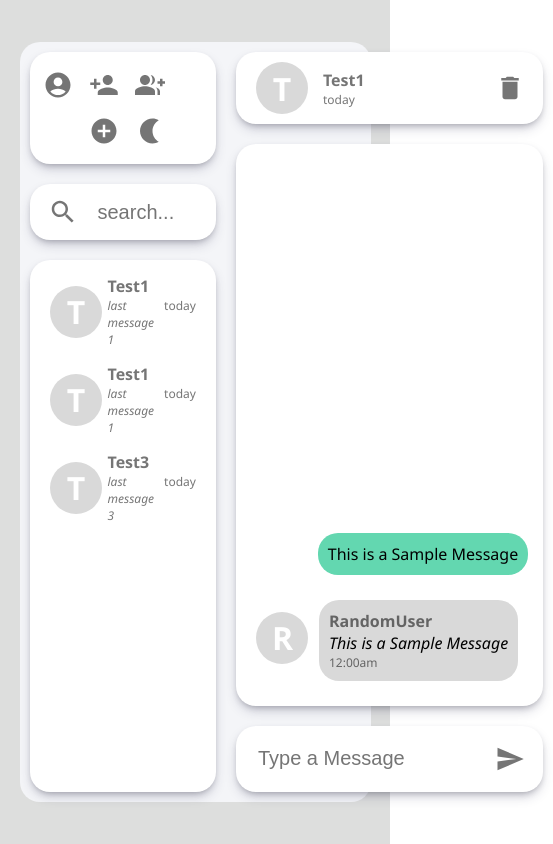
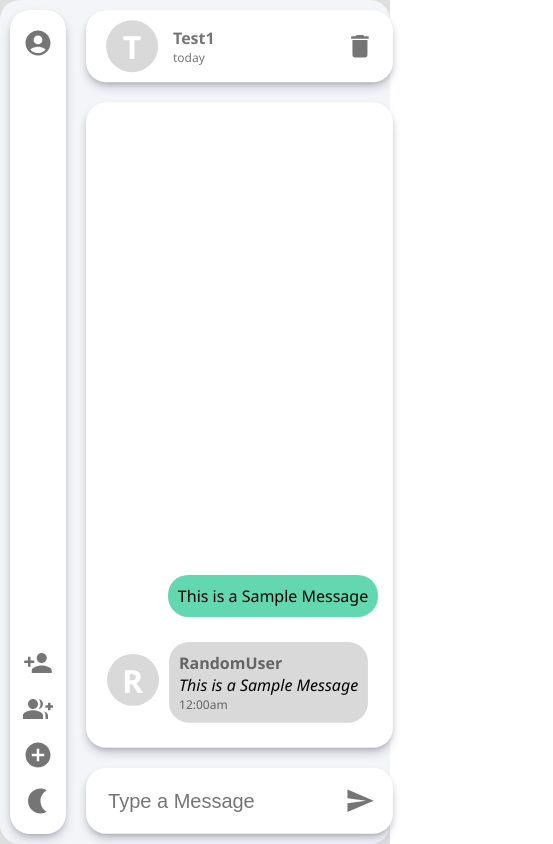
Before and after one commit to Vibhav-Jaiswal/mern-chat-app, a React (Vite) app in the folder client/: page /app/chat in a window 390 px wide. Shown: the whole page, 553 px wide, since content can reach past the window. Built offline with nearby package versions, Linux system fonts and the light colour scheme.

Commit message:
add animation in all UI

```diff
--- a/client/package.json
+++ b/client/package.json
@@ -15,6 +15,7 @@
     "@mui/icons-material": "^5.15.14",
     "@mui/material": "^5.15.14",
     "@reduxjs/toolkit": "^2.2.3",
+    "framer-motion": "^11.0.24",
     "react": "^18.2.0",
     "react-dom": "^18.2.0",
     "react-redux": "^9.1.0",
--- a/client/src/App.jsx
+++ b/client/src/App.jsx
@@ -7,10 +7,12 @@ import ChatArea from "./Components/ChatArea";
 import Users from "./Components/Users";
 import Groups from "./Components/Groups";
 import CreateGroups from "./Components/CreateGroups";
+import { useSelector } from "react-redux";
 
 const App = () => {
+  const lightTheme = useSelector((state) => state.theme);
   return (
-    <div className="app">
+    <div className={"app" + (lightTheme ? "" : "-dark")}>
       <BrowserRouter>
         <Routes>
           <Route path="/" element={<Login />} />
--- a/client/src/Components/ChatArea.jsx
+++ b/client/src/Components/ChatArea.jsx
@@ -5,33 +5,58 @@ import SendIcon from "@mui/icons-material/Send";
 import MessageOther from "./MessageOther";
 import MessageSelf from "./MessageSelf";
 import { useSelector } from "react-redux";
+import { AnimatePresence, motion } from "framer-motion";
 
 const ChatArea = () => {
-  const lightTheme = useSelector(state => state.theme)
-  var props1 = { name: "test1", lastMessage:"last message 1", timeStamp: "today" };
+  const lightTheme = useSelector((state) => state.theme);
+  var props1 = {
+    name: "test1",
+    lastMessage: "last message 1",
+    timeStamp: "today",
+  };
   return (
-    <div className={"chatArea-container"+ (lightTheme ? "" : " dark")}>
-      <div className={"chatArea-header"+ (lightTheme ? "" : " dark")}>
-        <p className={"con-icon"+ (lightTheme ? "" : " dark")}>{props1.name[0]}</p>
-        <div className={"header-text"+ (lightTheme ? "" : " dark")}>
-          <p className={"con-title"+ (lightTheme ? "" : " dark")}>{props1.name}</p>
-          <p className={"con-timeStamp"+ (lightTheme ? "" : " dark")}>{props1.timeStamp}</p>
+    <AnimatePresence>
+      <motion.div
+        initial={{ opacity: 0, scale: 0 }}
+        animate={{ opacity: 1, scale: 1 }}
+        exit={{ opacity: 0, scale: 0 }}
+        transition={{
+          ease: "anticipate",
+          duration: "0.3",
+        }}
+        className={"chatArea-container" + (lightTheme ? "" : " dark")}
+      >
+        <div className={"chatArea-header" + (lightTheme ? "" : " dark")}>
+          <p className={"con-icon" + (lightTheme ? "" : " dark")}>
+            {props1.name[0]}
+          </p>
+          <div className={"header-text" + (lightTheme ? "" : " dark")}>
+            <p className={"con-title" + (lightTheme ? "" : " dark")}>
+              {props1.name}
+            </p>
+            <p className={"con-timeStamp" + (lightTheme ? "" : " dark")}>
+              {props1.timeStamp}
+            </p>
           </div>
           <IconButton>
             <DeleteIcon className={"icon" + (lightTheme ? "" : " dark")} />
           </IconButton>
         </div>
-      <div className={"messages-container"+ (lightTheme ? "" : " dark")}>
+        <div className={"messages-container" + (lightTheme ? "" : " dark")}>
           <MessageOther />
           <MessageSelf />
         </div>
-      <div className={"text-input-area"+ (lightTheme ? "" : " dark")}>
-        <input placeholder="Type a Message" className={"search-box"+ (lightTheme ? "" : " dark")} />
+        <div className={"text-input-area" + (lightTheme ? "" : " dark")}>
+          <input
+            placeholder="Type a Message"
+            className={"search-box" + (lightTheme ? "" : " dark")}
+          />
           <IconButton>
             <SendIcon className={"icon" + (lightTheme ? "" : " dark")} />
           </IconButton>
         </div>
-    </div>
+      </motion.div>
+    </AnimatePresence>
   );
 };
 
--- a/client/src/Components/CreateGroups.jsx
+++ b/client/src/Components/CreateGroups.jsx
@@ -2,20 +2,31 @@ import React from "react";
 import { IconButton } from "@mui/material";
 import DoneOutlineRoundedIcon from "@mui/icons-material/DoneOutlineRounded";
 import { useSelector } from "react-redux";
+import { AnimatePresence, motion } from "framer-motion";
 
 const CreateGroups = () => {
-  const lightTheme = useSelector(state=>state.theme)
+  const lightTheme = useSelector((state) => state.theme);
   return (
-    <div className={"createGroups-container"+ (lightTheme ? "" : " dark")}>
+    <AnimatePresence>
+      <motion.div
+        initial={{ opacity: 0, scale: 0 }}
+        animate={{ opacity: 1, scale: 1 }}
+        exit={{ opacity: 0, scale: 0 }}
+        transition={{
+          duration: "0.3",
+        }}
+        className={"createGroups-container" + (lightTheme ? "" : " dark")}
+      >
         <input
           type="text"
           placeholder="Enter Group Name"
-        className={"search-box"+ (lightTheme ? "" : " dark")}
+          className={"search-box" + (lightTheme ? "" : " dark")}
         />
         <IconButton className={"icon" + (lightTheme ? "" : " dark")}>
           <DoneOutlineRoundedIcon />
         </IconButton>
-    </div>
+      </motion.div>
+    </AnimatePresence>
   );
 };
 
--- a/client/src/Components/Sidebar.jsx
+++ b/client/src/Components/Sidebar.jsx
@@ -9,8 +9,8 @@ import NightlightIcon from "@mui/icons-material/Nightlight";
 import LightModeIcon from "@mui/icons-material/LightMode";
 import SearchIcon from "@mui/icons-material/Search";
 import ConversationsItem from "./ConversationsItem";
-import { Link} from "react-router-dom";
-import {useSelector,useDispatch} from 'react-redux'
+import { Link } from "react-router-dom";
+import { useSelector, useDispatch } from "react-redux";
 import { toggleTheme } from "../Redux/themeSlice";
 
 const Sidebar = () => {
@@ -31,49 +31,63 @@ const Sidebar = () => {
       timeStamp: "today",
     },
   ]);
- const lightTheme =  useSelector((state)=>state.theme)
- const dispatch = useDispatch();
+  const lightTheme = useSelector((state) => state.theme);
+  const dispatch = useDispatch();
   return (
-    <div className='sidebar-container'>
+    <div className="sidebar-container">
       <div className={"sb-header" + (lightTheme ? "" : " dark")}>
         <div>
-          <IconButton>
-            <AccountCircleIcon  className={"icon" + (lightTheme ? "" : " dark")} />
-          </IconButton>
+          <Link to='/app/welcome'>
+            <IconButton>
+              <AccountCircleIcon
+                className={"icon" + (lightTheme ? "" : " dark")}
+              />
+            </IconButton>
+          </Link>
         </div>
 
         <div>
           <Link to="users">
             <IconButton>
-              <PersonAddIcon  className={"icon" + (lightTheme ? "" : " dark")} />
+              <PersonAddIcon className={"icon" + (lightTheme ? "" : " dark")} />
             </IconButton>
           </Link>
           <Link to="groups">
             <IconButton>
-              <GroupAddIcon  className={"icon" + (lightTheme ? "" : " dark")} />
+              <GroupAddIcon className={"icon" + (lightTheme ? "" : " dark")} />
             </IconButton>
           </Link>
           <Link to="create-groups">
             <IconButton>
-              <AddCircleIcon  className={"icon" + (lightTheme ? "" : " dark")} />
+              <AddCircleIcon className={"icon" + (lightTheme ? "" : " dark")} />
             </IconButton>
           </Link>
-          <IconButton onClick={()=>dispatch(toggleTheme())}>
-            {lightTheme && <NightlightIcon  className={"icon" + (lightTheme ? "" : " dark")}/>}
-            {!lightTheme && <LightModeIcon  className={"icon" + (lightTheme ? "" : " dark")}/>}
+          <IconButton onClick={() => dispatch(toggleTheme())}>
+            {lightTheme && (
+              <NightlightIcon
+                className={"icon" + (lightTheme ? "" : " dark")}
+              />
+            )}
+            {!lightTheme && (
+              <LightModeIcon className={"icon" + (lightTheme ? "" : " dark")} />
+            )}
           </IconButton>
         </div>
       </div>
       <div className={"sb-search" + (lightTheme ? "" : " dark")}>
         <IconButton>
-          <SearchIcon className={"icon" + (lightTheme ? "" : " dark")}/>
+          <SearchIcon className={"icon" + (lightTheme ? "" : " dark")} />
         </IconButton>
-        <input type="text" placeholder="search..." className={"search-box" + (lightTheme ? "" : " dark")} />
+        <input
+          type="text"
+          placeholder="search..."
+          className={"search-box" + (lightTheme ? "" : " dark")}
+        />
       </div>
       <div className={"sb-conversations" + (lightTheme ? "" : " dark")}>
         {conversations.map((conversation, i) => (
-          <Link to="chat" style={{ textDecoration: "none" }}>
-            <ConversationsItem props={conversation} key={i} />
+          <Link to="chat" style={{ textDecoration: "none" }} key={i}>
+            <ConversationsItem props={conversation} />
           </Link>
         ))}
       </div>
--- a/client/src/Components/Welcome.jsx
+++ b/client/src/Components/Welcome.jsx
@@ -1,13 +1,33 @@
 import React from "react";
-import logo from '../Images/live-chat_512px.png'
+import logo from "../Images/live-chat_512px.png";
+import { AnimatePresence, motion } from "framer-motion";
+import { useSelector } from "react-redux";
 
 const Welcome = () => {
-  const lightTheme = useSelector((state) => state.themeKey);
+  const lightTheme = useSelector((state) => state.theme);
   return (
-    <div className={"welcome-container" + (lightTheme ? "" : " dark")}>
-      <img src={logo} alt="logo" className="welcome-logo" />
-      <p>View and text directly to people present in the chat Rooms.</p>
-    </div>
+    <AnimatePresence>
+      <motion.div
+        initial={{ opacity: 0, scale: 0 }}
+        animate={{ opacity: 1, scale: 1 }}
+        exit={{ opacity: 0, scale: 0 }}
+        transition={{
+          ease: "anticipate",
+          duration: "0.3",
+        }}
+        className={"welcome-container" + (lightTheme ? "" : " dark")}
+      >
+        <motion.img
+          drag
+          whileTap={{ scale: 1.05, rotate: 360 }}
+          src={logo}
+          alt="logo"
+          className="welcome-logo"
+        />
+        <b>Hi , Vibhav 👋</b>
+        <p>View and text directly to people present in the chat Rooms.</p>
+      </motion.div>
+    </AnimatePresence>
   );
 };
 
--- a/client/src/Components/myStyles.css
+++ b/client/src/Components/myStyles.css
@@ -81,11 +81,11 @@ input:focus {
   margin: 5px;
   border-radius: 10px;
   box-sizing: border-box;
-  cursor: pointer;
 }
 .conversation-container:hover {
   background-color: #d9d9d9;
 }
+
 
 .con-icon {
   grid-area: 1/1/3/2;
@@ -119,13 +119,15 @@ input:focus {
   text-transform: capitalize;
 }
 
-.other-message-container .conversation-container:hover {
+.other-message-container .conversation-container:hover
+{
   background-color: white;
 }
 
-.other-message-container .con-lastMessage {
+.other-message-container .con-lastMessage
+{
   color: black;
-  font-size: medium;
+  font-size:medium;
   /* font-style: normal; */
   /* font-weight: bold; */
 }
@@ -262,7 +264,8 @@ input:focus {
   border-radius: 20px;
   display: flex;
   justify-content: space-between;
-  box-shadow: rgba(100, 100, 111, 0.2) 0px 7px 29px 0px;
+  box-shadow: rgba(50, 50, 93, 0.25) 0px 6px 12px -2px,
+  rgba(0, 0, 0, 0.3) 0px 3px 7px -3px;
 }
 
 .login-container {
@@ -310,7 +313,7 @@ input:focus {
 .ug-header {
   background-color: white;
   border-radius: 20px;
-  padding: 12px;
+  padding: 12px 5px;
   margin: 10px;
   display: flex;
   justify-content: space-between;
@@ -337,7 +340,7 @@ input:focus {
   display: none;
 }
 
-.list-item {
+.list-tem {
   display: flex;
   align-items: center;
   background-color: white;
@@ -348,3 +351,42 @@ input:focus {
   margin: 10px;
   user-select: none;
 }
+
+.hyper {
+  color: darkviolet;
+  text-decoration: underline;
+  cursor: pointer;
+}
+
+.other-icons {
+  display: flex;
+  flex: 1;
+  justify-content: space-evenly;
+}
+
+@media only screen and (max-width: 40em) {
+  .sb-search {
+    display: none;
+  }
+  .sb-conversations {
+    display: none;
+  }
+  .sb-header {
+    flex-direction: column;
+    flex: 1;
+    width: min-content;
+  }
+  .other-icons {
+    flex-direction: column;
+  }
+  .chatArea-container {
+    flex: 1;
+  }
+  .sidebar-container {
+    flex: 0;
+  }
+  .main-container {
+    height: 100vh;
+    width: 100vw;
+  }
+}
--- a/client/src/index.css
+++ b/client/src/index.css
@@ -1,6 +1,7 @@
 * {
     margin: 0;
 }
+
 .app {
     background-color: #dddedd;
     min-height: 100vh;
@@ -8,3 +9,11 @@
     justify-content: center;
     align-items: center;
 }
+
+.app-dark {
+    background-color: #1c2429;
+    min-height: 100vh;
+    display: flex;
+    justify-content: center;
+    align-items: center;
+  }
```
Also changed, not shown: client/src/Components/Groups.jsx (+31 -11 lines), client/src/Components/Users.jsx (+40 -22 lines), 1 other file (tests, documents, lock files or other folders). Lines whose indentation alone changed are shown as unchanged.
